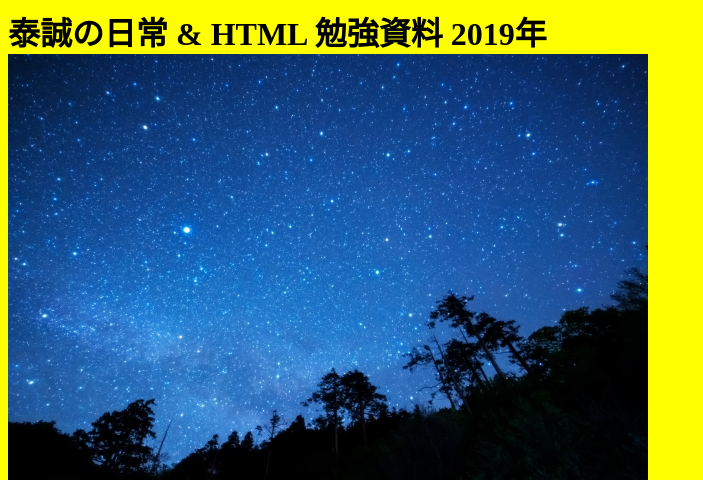
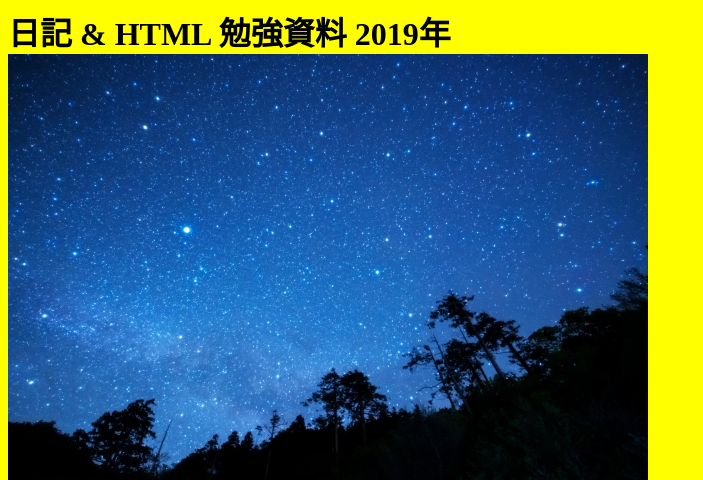
Before and after one commit to taiseiyo/Self-made-python-script, a Django app: page / in a window 1280 px wide. Shown: the top 480 px of the page, without its empty margins (0-703 px from the left). Run offline with Django 3.2, Linux system fonts and the light colour scheme.

Commit message:
fix .html

```diff
--- a/myproj/daily/templates/daily/index.html
+++ b/myproj/daily/templates/daily/index.html
@@ -17,7 +17,7 @@
   </style>
 </head>
 <body>
-  <h1 style="margin:auto">泰誠の日常 & HTML 勉強資料 2019年</h1>
+  <h1 style="margin:auto">日記 & HTML 勉強資料 2019年</h1>
   <img src="../../static/star.jpg" alt="星空">
   <h2>10月18日(金)</h2>
   <p>HTMLとCSSの勉強をした。簡単な事は理解できた。今後の課題としてリンクを貼ってそのURLに飛べるようにする。
```
